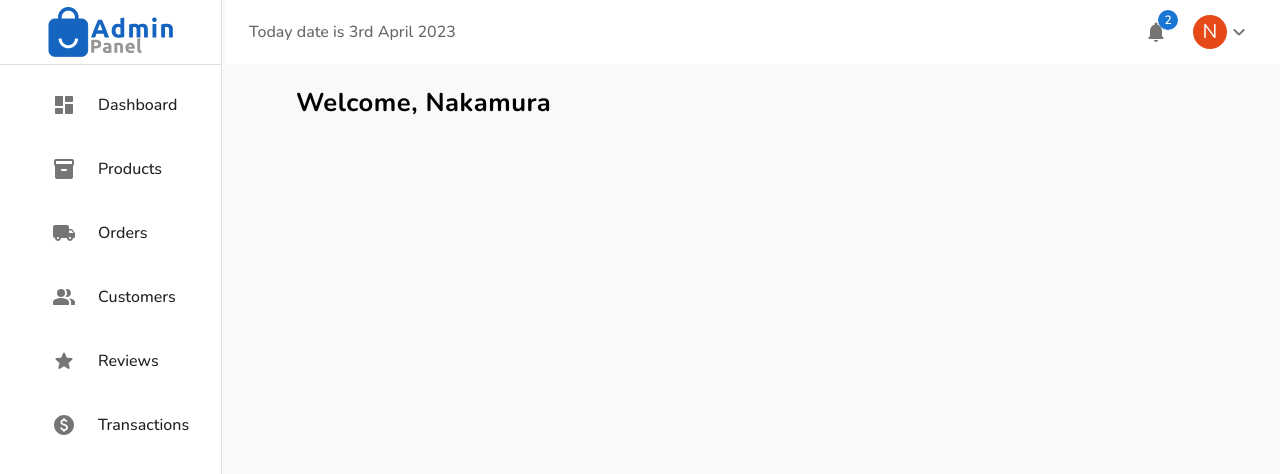
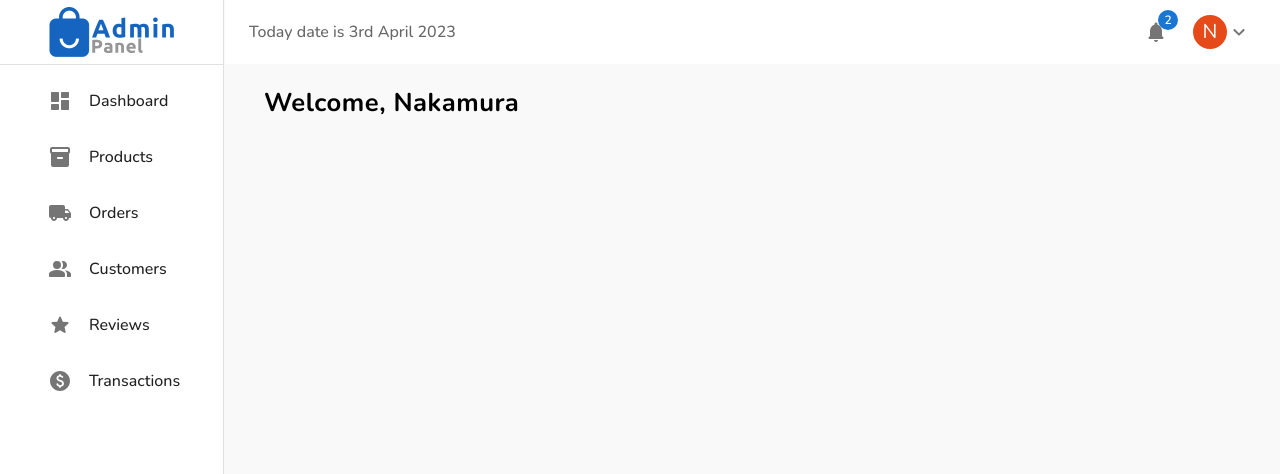
Before and after one commit to alee-anwar/Nakamura-Super-Store, a React (Create React App) app in the folder admin/: page /dashboard in a window 1280 px wide. Shown: the top 474 px of the page. Built offline with nearby package versions, Linux system fonts and the light colour scheme.

Commit message:
Update Navbar.js

```diff
--- a/admin/src/components/Navbar/Navbar.js
+++ b/admin/src/components/Navbar/Navbar.js
@@ -1,4 +1,4 @@
-import React from "react";
+import React, { useState } from "react";
 import Drawer from "@mui/material/Drawer";
 import Toolbar from "@mui/material/Toolbar";
 import List from "@mui/material/List";
@@ -7,53 +7,68 @@ import ListItem from "@mui/material/ListItem";
 import ListItemButton from "@mui/material/ListItemButton";
 import ListItemIcon from "@mui/material/ListItemIcon";
 import ListItemText from "@mui/material/ListItemText";
-import { mainNavbarItems } from "./navbarItems";
 import { useLocation, useNavigate } from "react-router-dom";
 import { makeStyles } from "@mui/styles";
 import Logo from "../../assets/admin-logo.png";
 import { Box } from "@mui/material";
 
-const drawerWidth = 256;
-const useStyles = makeStyles((theme) => {
-  return {
+import { mainNavbarItems } from "./navbarItems";
+
+const drawerWidth = 224;
+
+const useStyles = makeStyles((theme) => ({
   drawer: {
     width: drawerWidth,
     flexShrink: 0,
-      ".MuiDrawer-paper": {
+  },
+  drawerPaper: {
     width: drawerWidth,
     boxSizing: "border-box",
   },
-    },
   icons: {
-      marginLeft: "20px",
+    marginLeft: theme.spacing(6)
   },
   text: {
-      marginLeft: "-10px",
-      fontWeight: "300",
-      fontSize: "16px",
-    },
-    listItem: {
-      paddingLeft: "0px",
-      paddingRight: "0px",
+    marginLeft: -15,
+    fontWeight: 300,
+    fontSize: 16,
   },
   active: {
-      background: "#f4f4f4",
+    background: "#eaeffd",
+    color: theme.palette.primary.main,
+    "& .MuiListItemIcon-root": {
+      color: theme.palette.primary.main,
+    },
   },
   logo: {
     height: 50,
     justifyContent: "center",
   },
-  };
-});
+}));
 
 const Navbar = () => {
   const classes = useStyles();
   const navigate = useNavigate();
   const location = useLocation();
+  const [selectedItem, setSelectedItem] = useState(null);
+
+  // const handleListItemClick = (route) => {
+  //   navigate(route);
+  // };
+  const handleClick = (item) => {
+    setSelectedItem(item.id);
+    navigate(item.route);
+  };
 
   return (
-    <div>
-      <Drawer className={classes.drawer} variant="permanent" anchor="left">
+    <Drawer
+      className={classes.drawer}
+      variant="permanent"
+      anchor="left"
+      classes={{
+        paper: classes.drawerPaper,
+      }}
+    >
       <Toolbar sx={{ justifyContent: "center" }}>
         <Box
           component="img"
@@ -67,22 +82,18 @@ const Navbar = () => {
         {mainNavbarItems.map((item) => (
           <ListItem
             key={item.id}
-              className={
-                (classes.listItem,
-                location.pathname === item.path ? classes.active : null)
-              }
+            sx={{ p: 0}}
+            onClick={() => handleClick(item)}
+            className={item.id === selectedItem ? classes.active : null}
           >
-              <ListItemButton onClick={() => navigate(item.route)}>
-                <ListItemIcon className={classes.icons}>
-                  {item.icon}
-                </ListItemIcon>
+            <ListItemButton sx={{ px: 0, py: 1.5}}>
+              <ListItemIcon className={classes.icons}>{item.icon}</ListItemIcon>
               <ListItemText className={classes.text} primary={item.label} />
               </ListItemButton>
           </ListItem>
         ))}
       </List>
     </Drawer>
-    </div>
   );
 };
 
```
Lines whose indentation alone changed are shown as unchanged.
